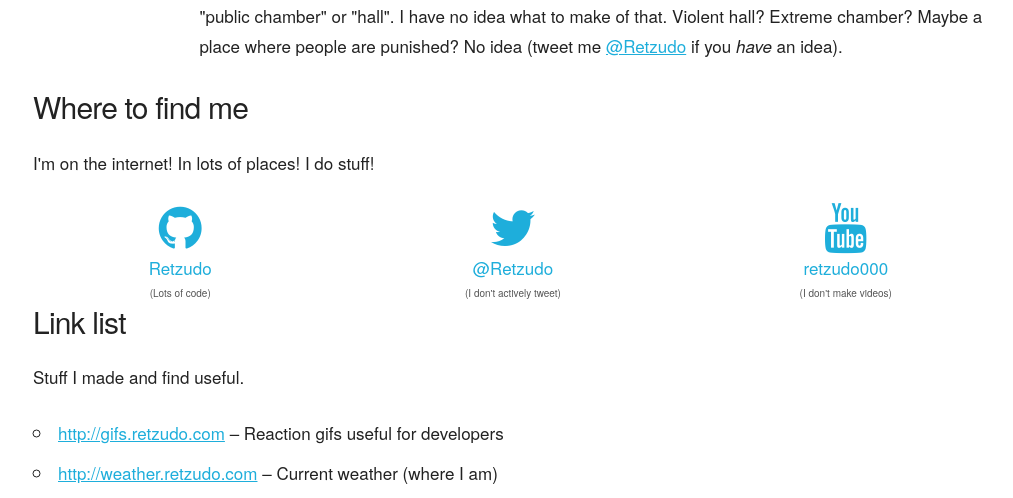
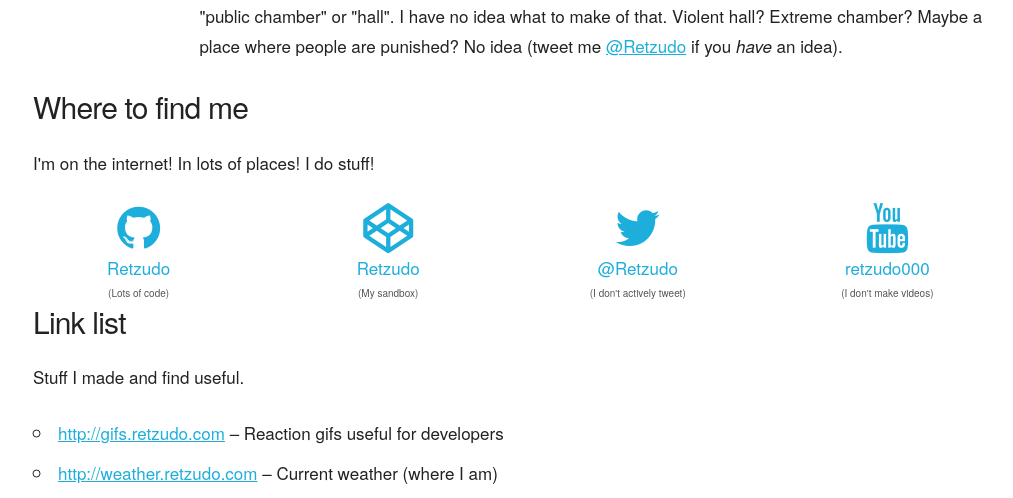
Before and after one commit to Retzudo/retzudo.com, a Flask app: page / in a window 1280 px wide. Shown: the part 367-865 px from the top of the page, without its empty margins (127-1140 px from the left). Run offline with Flask 2, Linux system fonts and the light colour scheme; some libraries are stand-ins or nearby versions.

Commit message:
https and codepen

```diff
--- a/templates/index.html
+++ b/templates/index.html
@@ -47,21 +47,28 @@
             </div>
         </div>
         <div class="row">
-            <div class="four columns social">
+            <div class="three columns social">
                 <a href="https://github.com/Retzudo" class="social__link">
                     <i class="fa fa-github social__logo"></i>
                     <span class="username">Retzudo</span>
                 </a>
                 <span class="social__comment">(Lots of code)</span>
             </div>
-            <div class="four columns social">
+            <div class="three columns social">
+                <a href="http://codepen.io/Retzudo/pens/public/" class="social__link">
+                    <i class="fa fa-codepen social__logo"></i>
+                    <span class="username">Retzudo</span>
+                </a>
+                <span class="social__comment">(My sandbox)</span>
+            </div>
+            <div class="three columns social">
                 <a href="https://twitter.com/Retzudo" class="social__link">
                     <i class="fa fa-twitter social__logo"></i>
                     <span class="username">@Retzudo</span>
                 </a>
                 <span class="social__comment">(I don't actively tweet)</span>
             </div>
-            <div class="four columns social">
+            <div class="three columns social">
                 <a href="https://youtube.com/user/retzudo000" class="social__link">
                     <i class="fa fa-youtube social__logo"></i>
                     <span class="username">retzudo000</span>
@@ -77,8 +84,8 @@
                     Stuff I made and find useful.
                 </p>
                 <ul>
-                    <li><a href="http://gifs.retzudo.com">http://gifs.retzudo.com</a> &ndash; Reaction gifs useful for developers</li>
-                    <li><a href="http://weather.retzudo.com">http://weather.retzudo.com</a> &ndash; Current weather (where I am)</li>
+                    <li><a href="https://gifs.retzudo.com">http://gifs.retzudo.com</a> &ndash; Reaction gifs useful for developers</li>
+                    <li><a href="https://weather.retzudo.com">http://weather.retzudo.com</a> &ndash; Current weather (where I am)</li>
                 </ul>
             </div>
         </div>
```
